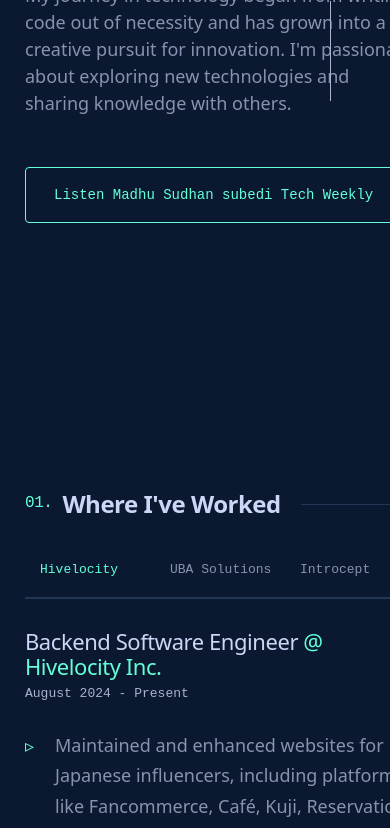
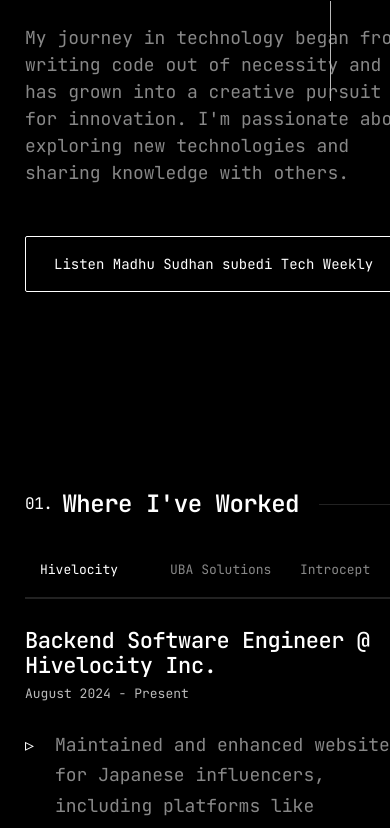
Before and after one commit to madhusudhan1234/madhusudhan1234.github.io, an Astro site: page / in a window 390 px wide. Shown: the part 743-1571 px from the top of the page. Built offline with nearby package versions, Linux system fonts and the light colour scheme; Astro itself is replaced by a stand-in of ours.

Commit message:
Homepage section headings: smaller responsive size to match episode titles

```diff
--- a/src/styles/global.css
+++ b/src/styles/global.css
@@ -4,31 +4,42 @@
   License MIT: https://github.com/HermanMartinus/bearblog/blob/master/LICENSE.md
  */
 
+/* Google Fonts Import for JetBrains Mono */
+@import url('https://fonts.googleapis.com/css2?family=JetBrains+Mono:wght@300;400;500;600;700&display=swap');
+
 :root {
-  /* Brittany Chiang style color scheme */
-  --navy: #0a192f;
-  --light-navy: #112240;
-  --lightest-navy: #233554;
-  --navy-shadow: rgba(2, 12, 27, 0.7);
-  --dark-slate: #495670;
-  --slate: #8892b0;
-  --light-slate: #a8b2d1;
-  --lightest-slate: #ccd6f6;
-  --white: #e6f1ff;
-  --green: #64ffda;
-  --green-tint: rgba(100, 255, 218, 0.1);
+  /* Black & White / Software Engineer Theme */
+  --navy: #000000;
+  /* Main Background */
+  --light-navy: #111111;
+  /* Secondary Background / Cards */
+  --lightest-navy: #222222;
+  /* Hover states */
+  --navy-shadow: rgba(255, 255, 255, 0.1);
+  --dark-slate: #555555;
+  --slate: #888888;
+  /* Body Text */
+  --light-slate: #bbbbbb;
+  /* Subheadings */
+  --lightest-slate: #ffffff;
+  /* Headings */
+  --white: #ffffff;
+  --green: #ffffff;
+  /* Accent -> White */
+  --green-tint: rgba(255, 255, 255, 0.1);
 
-  /* Original colors kept for reference */
+  /* Original colors kept for reference but overridden */
   --accent: var(--green);
   --black: var(--navy);
   --gray: var(--slate);
   --gray-light: var(--light-slate);
   --gray-gradient: linear-gradient(180deg, var(--navy) 0%, var(--light-navy) 100%);
-  --box-shadow: 0 10px 30px -15px var(--navy-shadow);
+  --box-shadow: 0 10px 30px -15px rgba(255, 255, 255, 0.1);
 
   /* Typography */
-  --font-sans: __inter_20b187, __inter_Fallback_20b187, ui-sans-serif, system-ui, -apple-system, "system-ui", "Segoe UI", Roboto, "Helvetica Neue", Arial, "Noto Sans", sans-serif, "Apple Color Emoji", "Segoe UI Emoji", "Segoe UI Symbol", "Noto Color Emoji";
-  --font-mono: 'SF Mono', 'Fira Code', 'Fira Mono', 'Roboto Mono', monospace;
+  --font-sans: 'JetBrains Mono', 'Fira Code', monospace;
+  /* Software Engineer Vibe */
+  --font-mono: 'JetBrains Mono', 'Fira Code', monospace;
 
   /* Sizes */
   --fz-xxs: 12px;
@@ -41,27 +52,20 @@
   --fz-heading: 32px;
 
   /* Other variables */
-  --border-radius: 4px;
+  --border-radius: 2px;
+  /* Sharper corners for dev feel */
   --nav-height: 100px;
   --nav-scroll-height: 70px;
   --tab-height: 42px;
   --tab-width: 120px;
   --transition: all 0.25s cubic-bezier(0.645, 0.045, 0.355, 1);
 }
-@font-face {
-  font-family: 'Atkinson';
-  src: url('/fonts/atkinson-regular.woff') format('woff');
-  font-weight: 400;
-  font-style: normal;
-  font-display: swap;
-}
-@font-face {
-  font-family: 'Atkinson';
-  src: url('/fonts/atkinson-bold.woff') format('woff');
-  font-weight: 700;
-  font-style: normal;
-  font-display: swap;
-}
+
+/*
+   Removing local fonts in favor of Google Fonts import,
+   or keep them as fallback if they exist, but we prioritize JetBrains Mono
+*/
+
 body {
   font-family: var(--font-sans);
   margin: 0;
@@ -76,6 +80,7 @@
   min-height: 100vh;
   overflow-x: hidden;
 }
+
 main {
   width: 100%;
   max-width: 1600px;
@@ -83,7 +88,8 @@
   padding: 0;
   position: relative;
   counter-reset: section;
-  padding-top: 110px; /* Account for navbar + subnav height */
+  padding-top: 110px;
+  /* Account for navbar + subnav height */
 }
 
 section {
@@ -98,7 +104,7 @@
   position: relative;
   margin: 10px 0 40px;
   width: 100%;
-  font-size: clamp(26px, 5vw, var(--fz-heading));
+  font-size: clamp(20px, 3.5vw, 28px);
   white-space: nowrap;
   color: var(--lightest-slate);
   font-weight: 600;
@@ -168,6 +174,7 @@
 .justify-between {
   justify-content: space-between;
 }
+
 h1,
 h2,
 h3,
@@ -179,49 +186,58 @@
   line-height: 1.1;
   font-weight: 600;
 }
+
 h1 {
   font-size: clamp(40px, 8vw, 80px);
   font-weight: 700;
   letter-spacing: -0.03em;
   margin-bottom: 1rem;
 }
+
 h2 {
   font-size: clamp(var(--fz-heading), 5vw, 60px);
   font-weight: 600;
   letter-spacing: -0.02em;
   margin: 2rem 0 1rem;
 }
+
 h3 {
   font-size: clamp(var(--fz-xl), 4vw, 32px);
   font-weight: 600;
   letter-spacing: -0.02em;
   margin: 1.5rem 0 0.75rem;
 }
+
 h4 {
   font-size: var(--fz-xl);
   font-weight: 600;
   margin: 1.25rem 0 0.5rem;
 }
+
 h5 {
   font-size: var(--fz-lg);
   font-weight: 600;
   margin: 1rem 0 0.5rem;
 }
+
 strong,
 b {
   font-weight: 700;
   color: var(--lightest-slate);
 }
+
 a {
   color: var(--green);
   text-decoration: none;
   transition: var(--transition);
   position: relative;
 }
+
 a:hover,
 a:focus {
   color: var(--green);
 }
+
 a.inline-link {
   display: inline-block;
   text-decoration: none;
@@ -230,15 +246,18 @@
   transition: var(--transition);
   color: var(--green);
 }
+
 a.inline-link:hover,
 a.inline-link:focus {
   color: var(--green);
   outline: 0;
 }
+
 a.inline-link:hover:after,
 a.inline-link:focus:after {
   width: 100%;
 }
+
 a.inline-link:after {
   content: '';
   display: block;
@@ -622,7 +641,7 @@
   max-width: 700px;
 }
 
-.skills-content > p {
+.skills-content>p {
   margin-bottom: 30px;
   font-size: var(--fz-xl);
 }
@@ -775,8 +794,13 @@
 }
 
 @keyframes fadeIn {
-  from { opacity: 0; }
-  to { opacity: 1; }
+  from {
+    opacity: 0;
+  }
+
+  to {
+    opacity: 1;
+  }
 }
 
 /* Media query for smaller screens */
@@ -864,29 +888,40 @@
     font-size: 24px;
   }
 }
+
 p {
   margin: 0 0 1.5em;
   max-width: 68ch;
 }
+
 .prose p {
   margin-bottom: 2em;
   line-height: 1.9;
 }
+
 textarea {
   width: 100%;
   font-size: 16px;
 }
+
 input {
   font-size: 16px;
 }
+
 table {
   width: 100%;
 }
+
+:root {
+  --gray-dark: #cccccc;
+  /* Light gray for legibility on dark background */
+}
+
 img {
   max-width: 100%;
   height: auto;
   border-radius: 12px;
-  box-shadow: 0 4px 12px rgba(var(--gray), 0.1);
+  box-shadow: 0 4px 12px rgba(255, 255, 255, 0.1);
   margin: 1.5rem 0;
   transition: transform 0.2s ease;
 }
```
Lines whose indentation alone changed are shown as unchanged.
